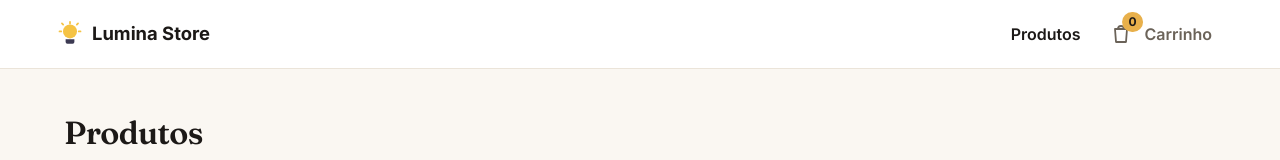
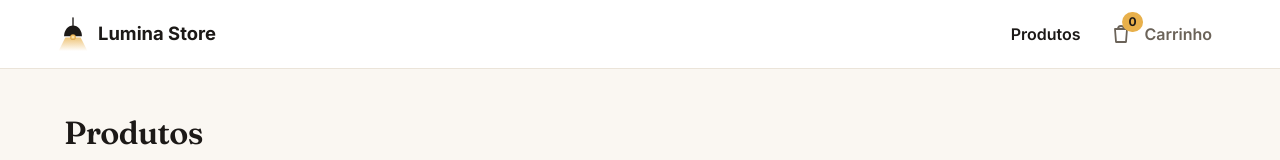
Before and after one commit to Marcosdev0109/lumina-checkout, a React (Vite) app: page /produtos in a window 1280 px wide. Shown: the top 160 px of the page. Built offline with nearby package versions, Linux system fonts and the light colour scheme; data requests are answered from the project's data file.

Commit message:
cria novo logo da lumina com pendente e feixe de luz

```diff
--- a/src/components/atoms/Logo.jsx
+++ b/src/components/atoms/Logo.jsx
@@ -1,17 +1,27 @@
 import PropTypes from 'prop-types'
 
-/** Marca da loja desenhada em SVG inline, sem dependencia de arquivo externo. */
-function Logo({ tamanho = 28 }) {
+/**
+ * Marca da Lumina: um pendente minimalista com um feixe de luz quente.
+ * Desenhada em SVG inline, sem depender de arquivo externo.
+ */
+function Logo({ tamanho = 34 }) {
   return (
-    <svg viewBox="0 0 32 32" width={tamanho} height={tamanho} aria-hidden="true" focusable="false">
-      <circle cx="16" cy="13" r="8" fill="#f5c344" />
-      <path d="M11 22h10v3a2 2 0 0 1-2 2h-6a2 2 0 0 1-2-2v-3z" fill="#3c3a52" />
-      <path
-        d="M16 2v2M26 13h2M4 13h2M23.8 5.2l1.4-1.4M6.8 3.8l1.4 1.4"
-        stroke="#f5c344"
-        strokeWidth="2"
-        strokeLinecap="round"
-      />
+    <svg viewBox="0 0 40 40" width={tamanho} height={tamanho} aria-hidden="true" focusable="false">
+      <defs>
+        <linearGradient id="lumina-feixe" x1="0" y1="0" x2="0" y2="1">
+          <stop offset="0" stopColor="#e8b04b" stopOpacity="0.75" />
+          <stop offset="1" stopColor="#e8b04b" stopOpacity="0" />
+        </linearGradient>
+        <radialGradient id="lumina-brilho" cx="0.5" cy="0.5" r="0.5">
+          <stop offset="0" stopColor="#fff4d6" />
+          <stop offset="0.6" stopColor="#f2c063" />
+          <stop offset="1" stopColor="#d6a04a" />
+        </radialGradient>
+      </defs>
+      <path d="M11 24h18l8 16H3z" fill="url(#lumina-feixe)" />
+      <path d="M20 1v9" stroke="currentColor" strokeWidth="1.6" strokeLinecap="round" />
+      <path d="M9.5 22.5C9.5 15.6 14.2 10 20 10s10.5 5.6 10.5 12.5z" fill="currentColor" />
+      <circle cx="20" cy="23.6" r="3.4" fill="url(#lumina-brilho)" />
     </svg>
   )
 }
```
Also changed, not shown: public/favicon.svg (added).
